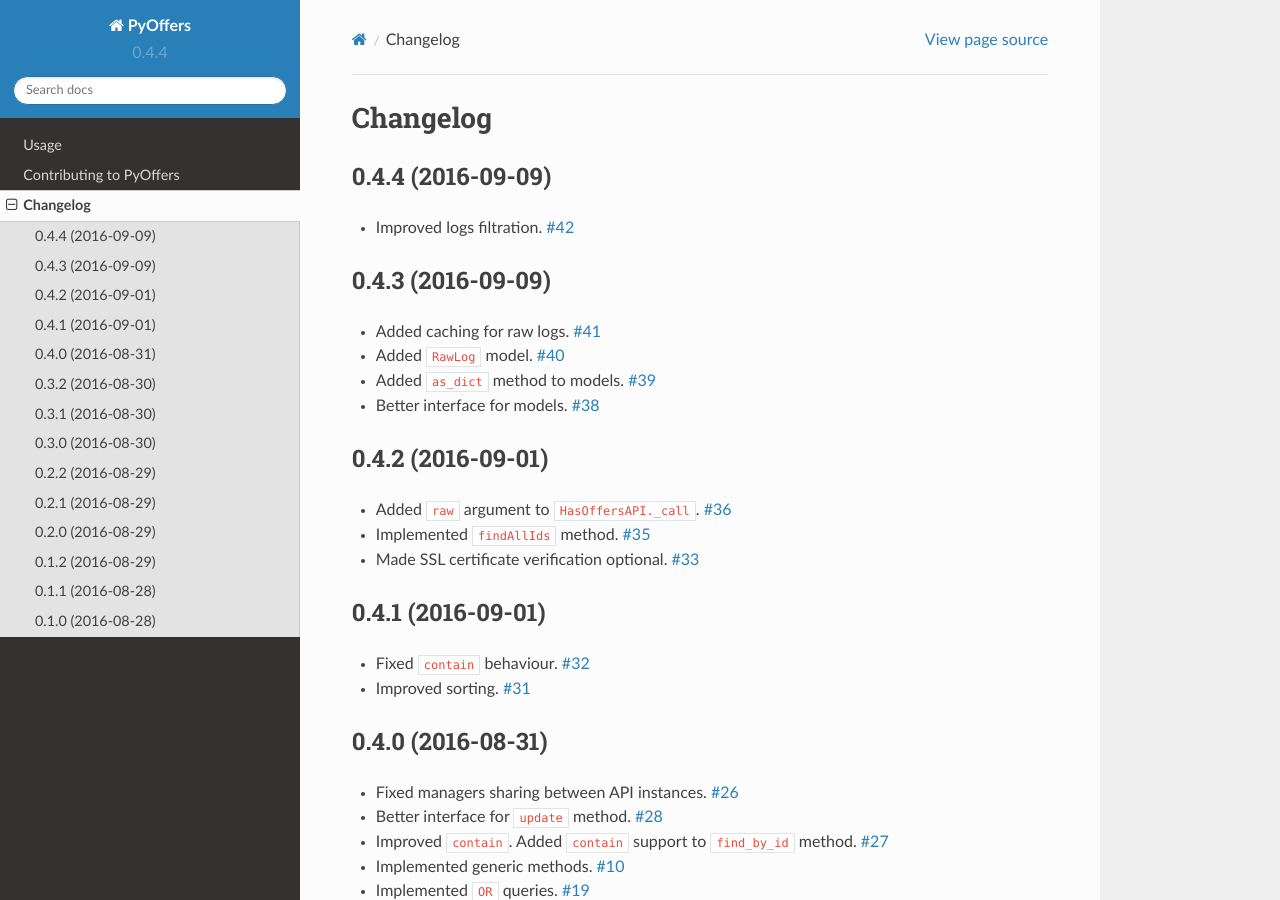
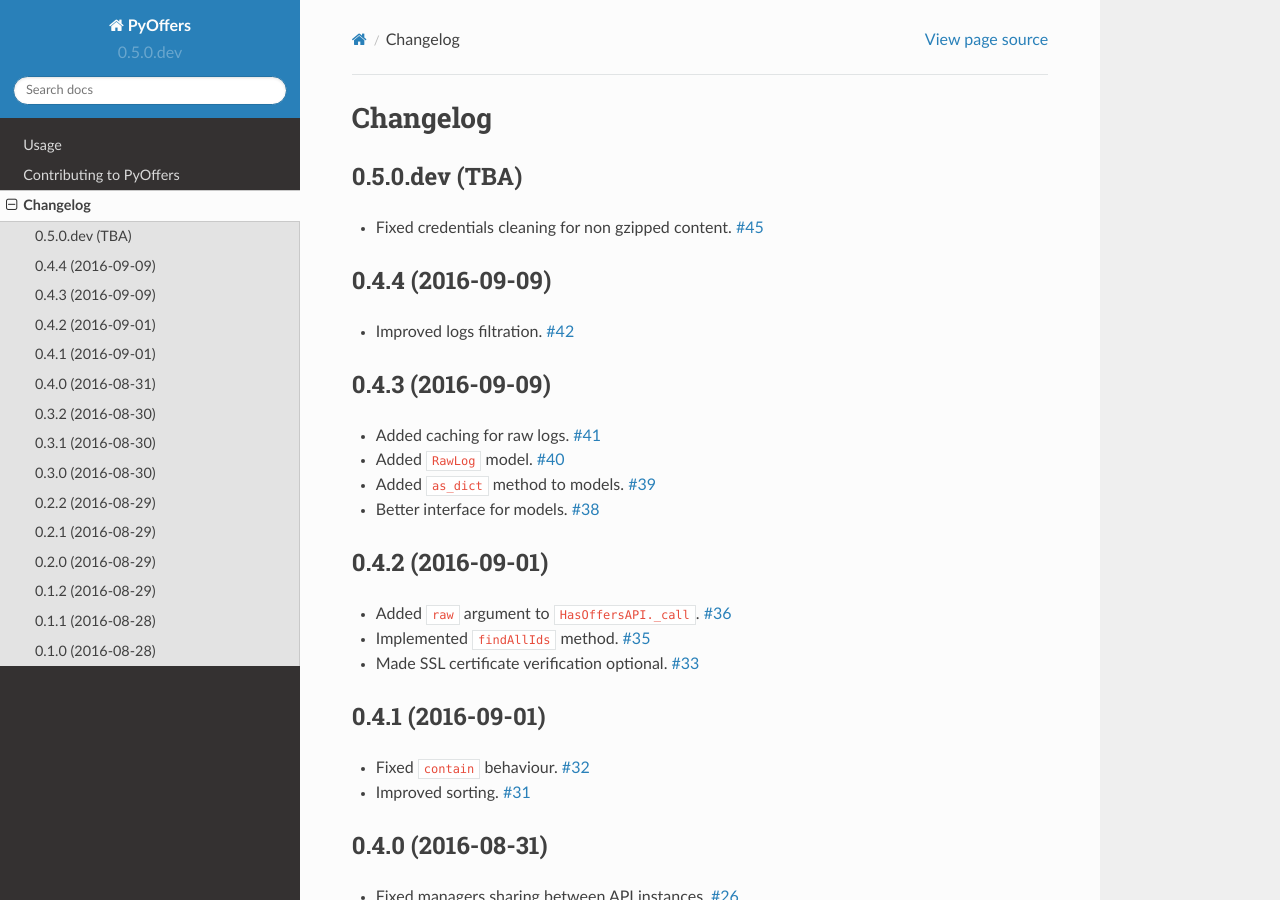
Before and after one commit to Stranger6667/pyoffers, a Sphinx documentation site: the page built from docs/changelog.rst, in a window 1280 px wide and 900 px high. Built offline with Sphinx 7.4.7 and the Read the Docs theme 2.0.0, drawn with Linux system fonts in a browser that asks for light colours.

Commit message:
Fixed credentials cleaning for non gzipped content. Closes #45

```diff
--- a/docs/changelog.rst
+++ b/docs/changelog.rst
@@ -2,6 +2,11 @@
 
 Changelog
 =========
+
+0.5.0.dev (TBA)
+---------------
+
+- Fixed credentials cleaning for non gzipped content. `#45`_
 
 0.4.4 (2016-09-09)
 ------------------
@@ -96,6 +101,7 @@
 - Initial release.
 
 
+.. _#45: https://github.com/Stranger6667/pyoffers/issues/45
 .. _#42: https://github.com/Stranger6667/pyoffers/issues/42
 .. _#41: https://github.com/Stranger6667/pyoffers/issues/41
 .. _#40: https://github.com/Stranger6667/pyoffers/issues/40
--- a/pyoffers/__init__.py
+++ b/pyoffers/__init__.py
@@ -1,3 +1,3 @@
 # coding: utf-8
 
-__version__ = '0.4.4'
+__version__ = '0.5.0.dev'
```
Also changed, not shown: 1 other file.
